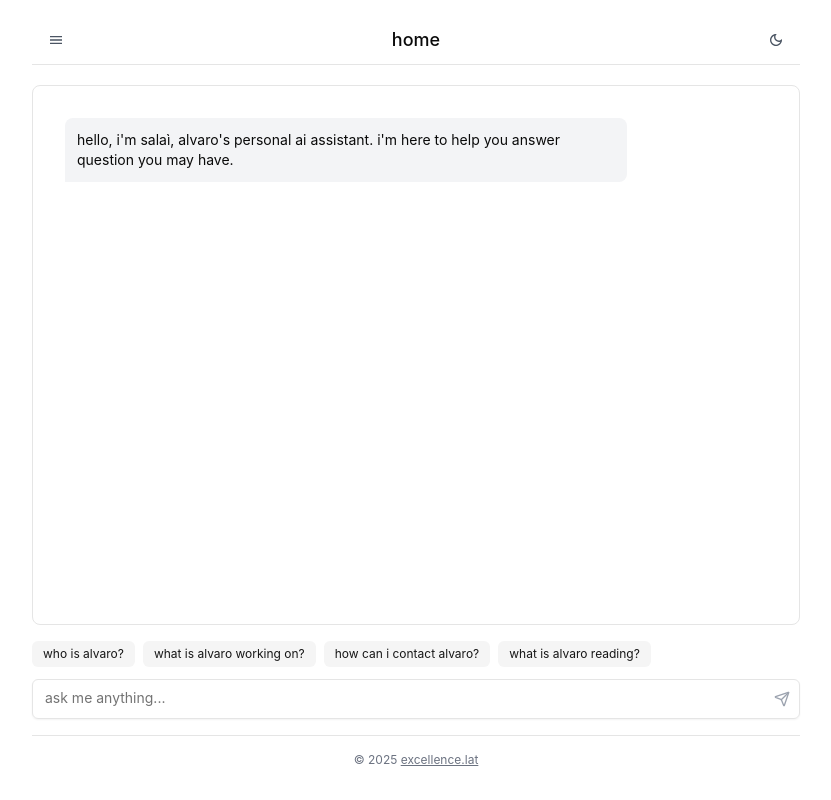
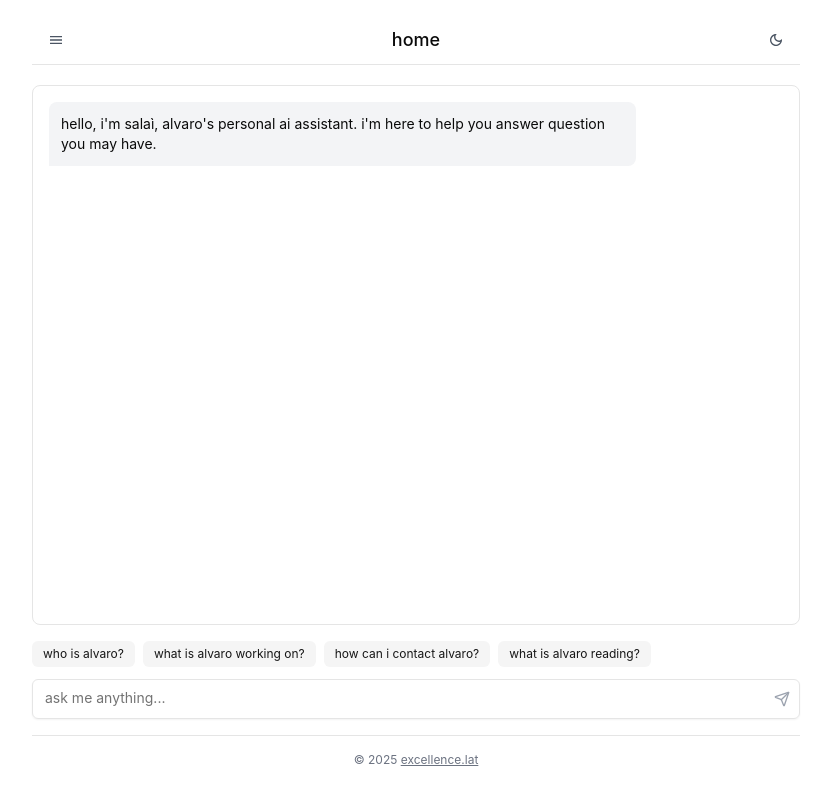
Before and after one commit to alvropena/alvropena.com, a Next.js app: page / in a window 1280 px wide. Shown: the whole page, without its empty margins (224-1055 px from the left). Built offline with nearby package versions, Linux system fonts and the light colour scheme.

Commit message:
Update chat message container padding to p-4

```diff
--- a/app/page.tsx
+++ b/app/page.tsx
@@ -154,7 +154,7 @@ export default function Home() {
       {/* Chat interface container with fixed height */}
       <div className="w-full border border-input rounded-lg mb-4 dark:border-input flex flex-col h-[calc(100vh-260px)] mt-4">
         {/* Chat messages with scrolling */}
-        <div className="flex-1 overflow-y-auto p-8">
+        <div className="flex-1 overflow-y-auto p-4">
           <div className="flex flex-col gap-3">
             {messages.map((message, index) => (
               <div key={index} className={`flex flex-col gap-1 ${message.isUser ? 'items-end' : 'items-start'}`}>
```
